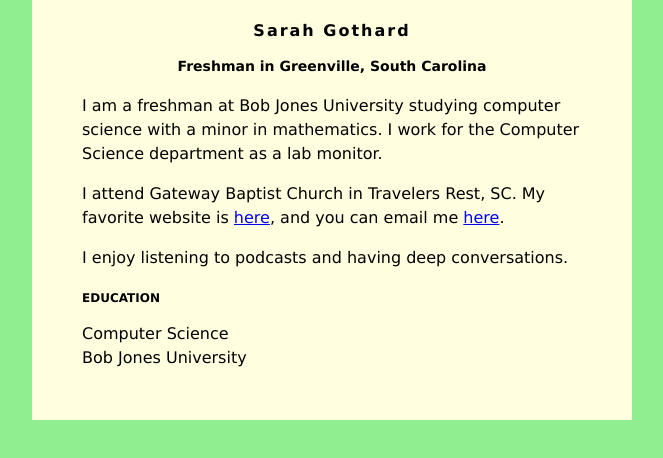
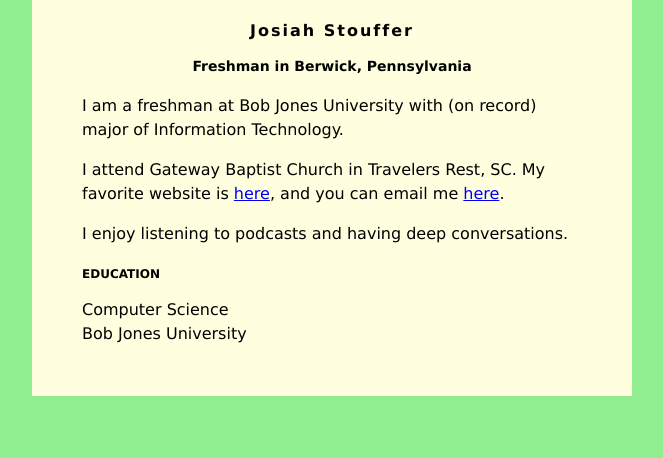
Before and after one commit to Sniperking01/Sniperking01.github.io, a plain HTML site: page index.html in a window 1280 px wide. Shown: the whole page, without its empty margins (308-971 px from the left). Drawn offline with Linux system fonts and the light colour scheme.

Commit message:
Update index.html

```diff
--- a/index.html
+++ b/index.html
@@ -30,11 +30,10 @@
 </head>
 <body>
     <div id="content">
-        <h1>Sarah Gothard</h1>
-        <h2>Freshman in Greenville, South Carolina</h2>
+        <h1>Josiah Stouffer</h1>
+        <h2>Freshman in Berwick, Pennsylvania</h2>
 
-         <p>I am a freshman at Bob Jones University studying computer science with a minor in
-            mathematics. I work for the Computer Science department as a lab monitor.</p>
+         <p>I am a freshman at Bob Jones University with (on record) major of Information Technology.</p>
          <p>
             I attend Gateway Baptist Church in Travelers Rest, SC. My favorite website is
             <a href="https://mobilehymns.org/">here</a>, and you can email me
```
